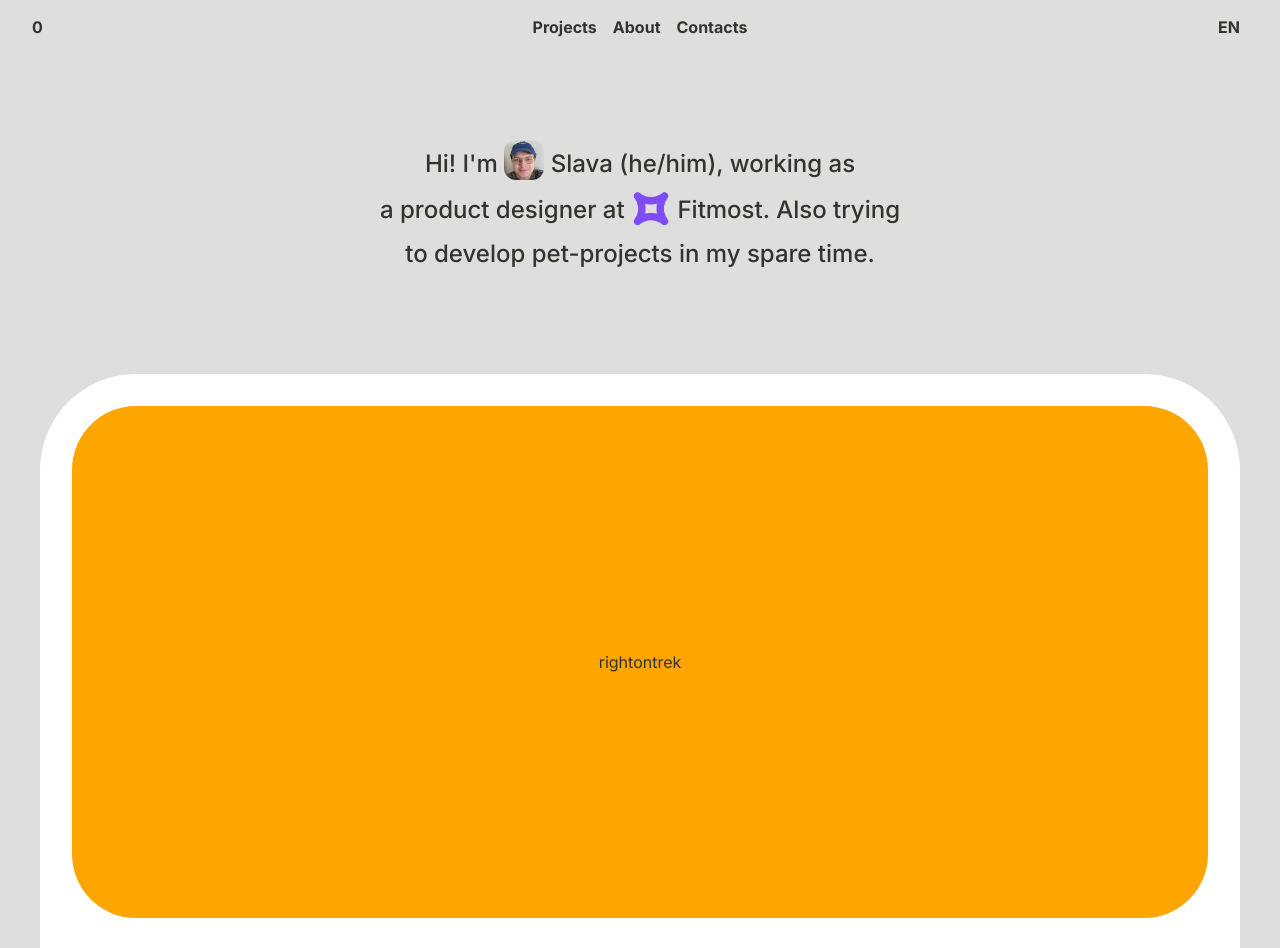
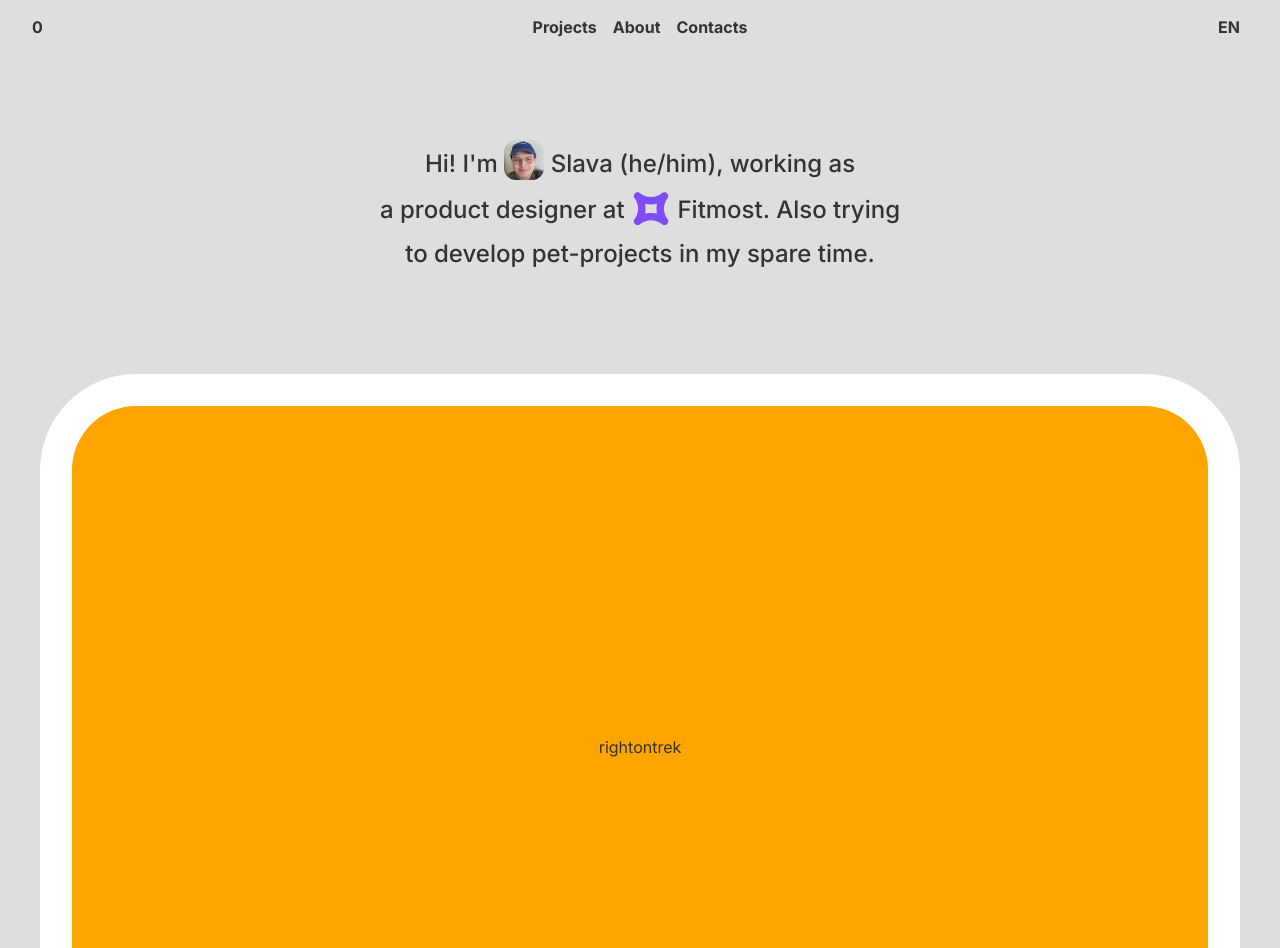
Before and after one commit to vdtlv/v23, a SvelteKit app: page / in a window 1280 px wide. Shown: the top 948 px of the page. Built offline with nearby package versions, Linux system fonts and the light colour scheme.

Commit message:
scroll snap added

```diff
--- a/src/routes/+page.svelte
+++ b/src/routes/+page.svelte
@@ -55,25 +55,29 @@
 
 		width: calc(100%-2rem);
 		height: calc(100vh - 114px);
-		overflow-y: auto;
+
+		overflow-y: scroll;
+		scroll-snap-type: y mandatory;
+		-webkit-overflow-scrolling: touch;
 
 		position: sticky;
-		top: 54px
-	}
-
-		.projects > *:not(:last-child) {
-    	margin-bottom: 2rem;
+		top: 54px;
 	}
 
 	/* –––––– rot settings –––––– */
 	.project {
 		width: 100%;
-		height: 512px;
+		height: calc(100vh - 118px);
 		border-radius: 4rem;
 		display: flex;
 		flex-direction: column;
 		justify-content: center;
 		align-items: center;
+		margin-bottom: 2rem;
+
+		scroll-margin: 2rem;
+  		scroll-snap-align: start;
+
 	}
 
 	.rot {
```
